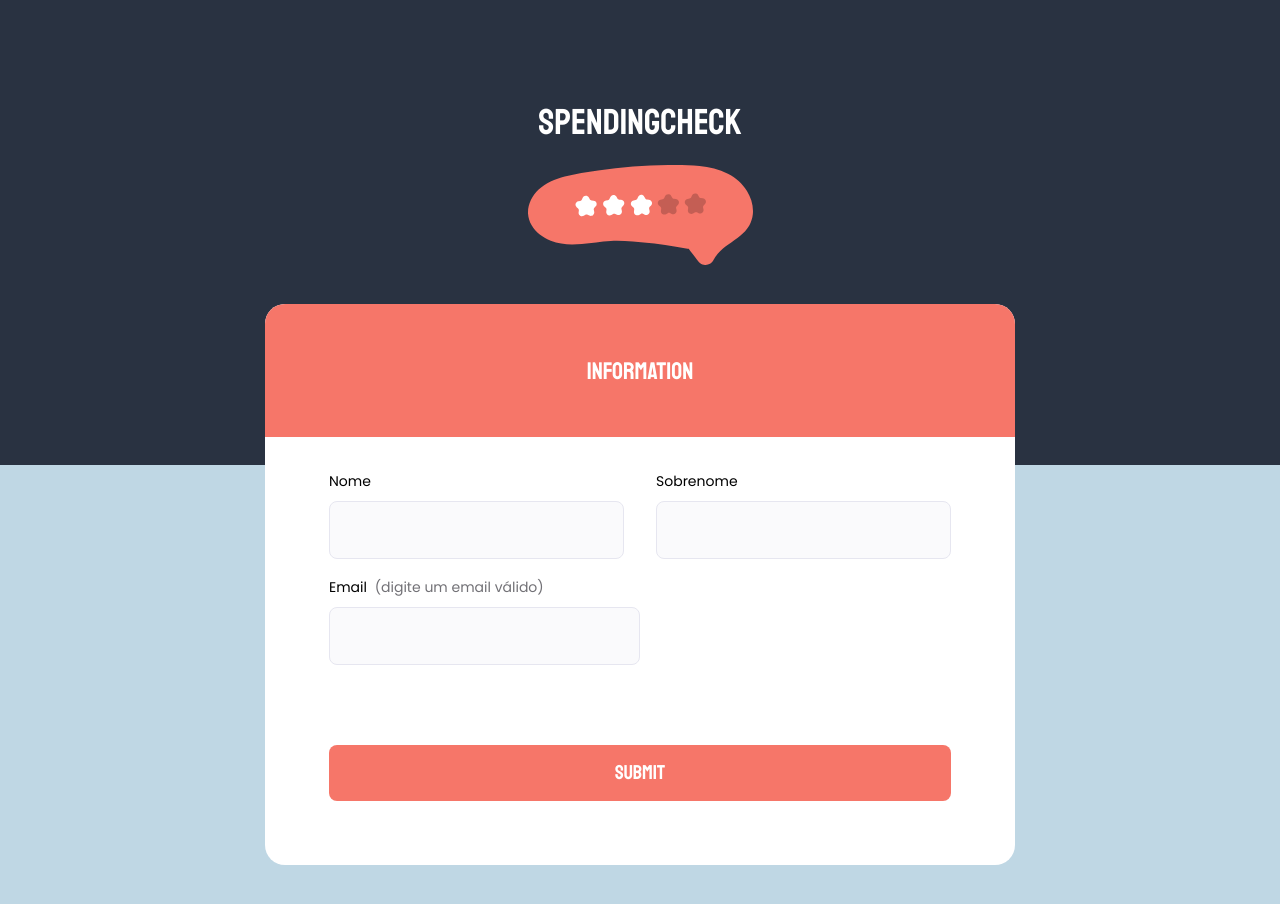
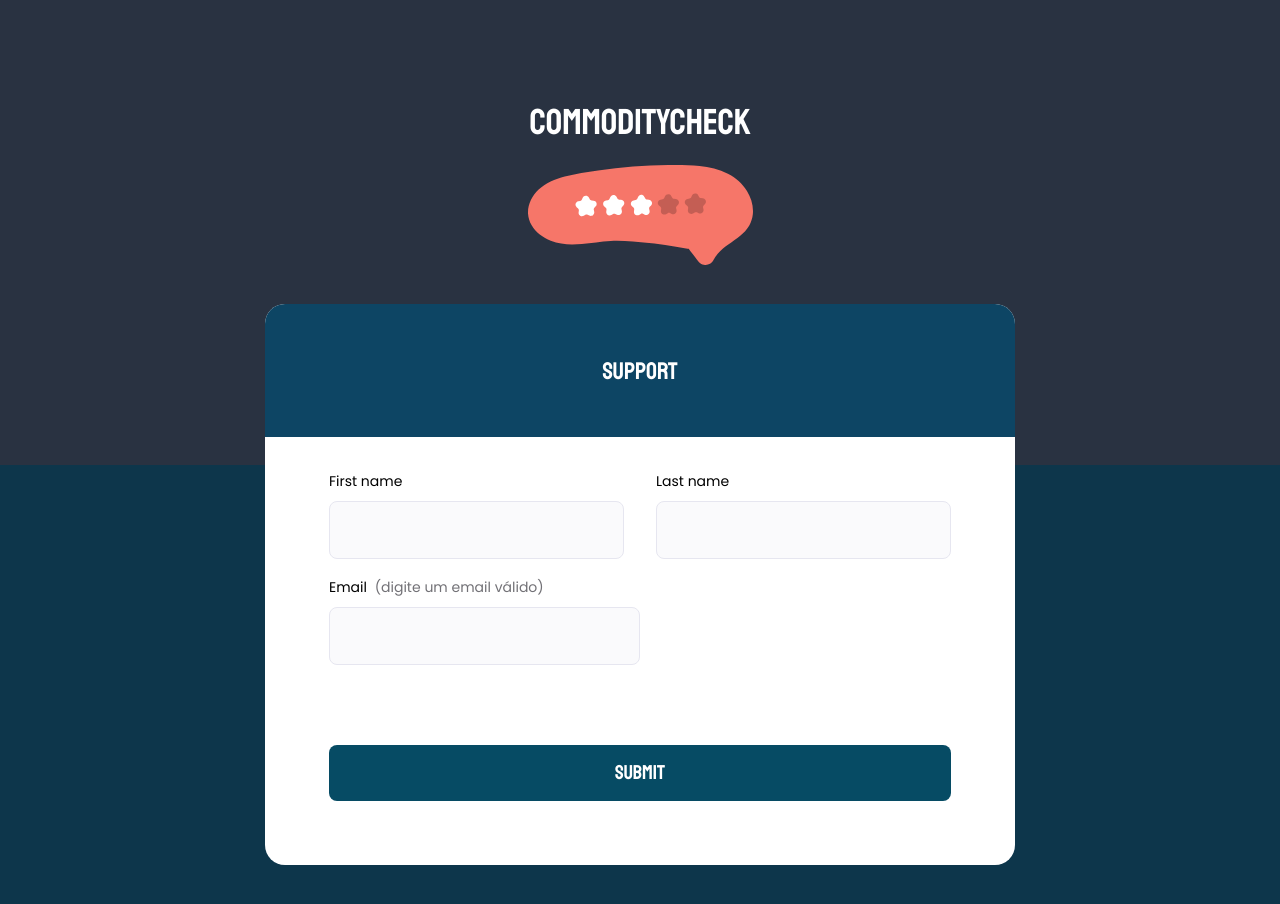
Before and after one commit to gooddev97/trackloca, a plain HTML site: page index.html in a window 1280 px wide. Shown: the top 904 px of the page. Drawn offline with Linux system fonts and the light colour scheme.

Commit message:
first commit

```diff
--- a/index.html
+++ b/index.html
@@ -5,7 +5,7 @@
     <link rel="preconnect" href="https://fonts.gstatic.com" crossorigin />
     <meta charset="UTF-8" />
     <meta name="viewport" content="width=device-width, initial-scale=1.0" />
-    <title>Rafaelldev</title>
+    <title>CommodityCheck</title>
     <link
       href="https://fonts.googleapis.com/css2?family=Poppins:wght@400;600;700&family=Staatliches&display=swap"
       rel="stylesheet"
@@ -16,7 +16,7 @@
     <div class="page">
       <header>
         <div class="text-row">
-          <h1>SpendingCheck</h1>
+          <h1>CommodityCheck</h1>
         </div>
         <div class="img-row">
           <img src="/imgs/img1.svg" alt="Imagem ilustrativa" />
@@ -24,17 +24,17 @@
       </header>
       <form id="form">
         <div class="header-form">
-          <h2>Information</h2>
+          <h2>Support</h2>
         </div>
         <div class="form-wrapper">
           <fieldset>
             <div class="col-2">
               <div class="input-wrapper">
-                <label for="input-name">Nome</label>
+                <label for="input-name">First name</label>
                 <input id="input-name" type="text" />
               </div>
               <div class="input-wrapper">
-                <label for="input-lastname">Sobrenome</label>
+                <label for="input-lastname">Last name</label>
                 <input id="input-lastname" type="text" />
               </div>
             </div>
--- a/style.css
+++ b/style.css
@@ -3,7 +3,7 @@
   padding: 0;
 }
 body {
-  background: #bfd7e4;
+  background: #0d364b;
   height: 1930px;
 }
 body::before {
@@ -66,7 +66,7 @@ header p {
 }
 .header-form {
   position: relative;
-  background: #f67669;
+  background: #0d4564;
   border-radius: 20px 20px 0px 0px;
   width: 750px;
   height: 133px;
@@ -113,7 +113,7 @@ input {
 input:focus,
 textarea:focus {
   outline: none;
-  box-shadow: 0 0 0 1px #f89287;
+  box-shadow: 0 0 0 1px #1a498a;
 }
 label {
   font-size: 14px;
@@ -178,7 +178,7 @@ footer {
 footer .button {
   width: 750px;
   height: 56px;
-  background: #f67669;
+  background: #064b64;
   border-radius: 8px;
   border: none;
 
```
